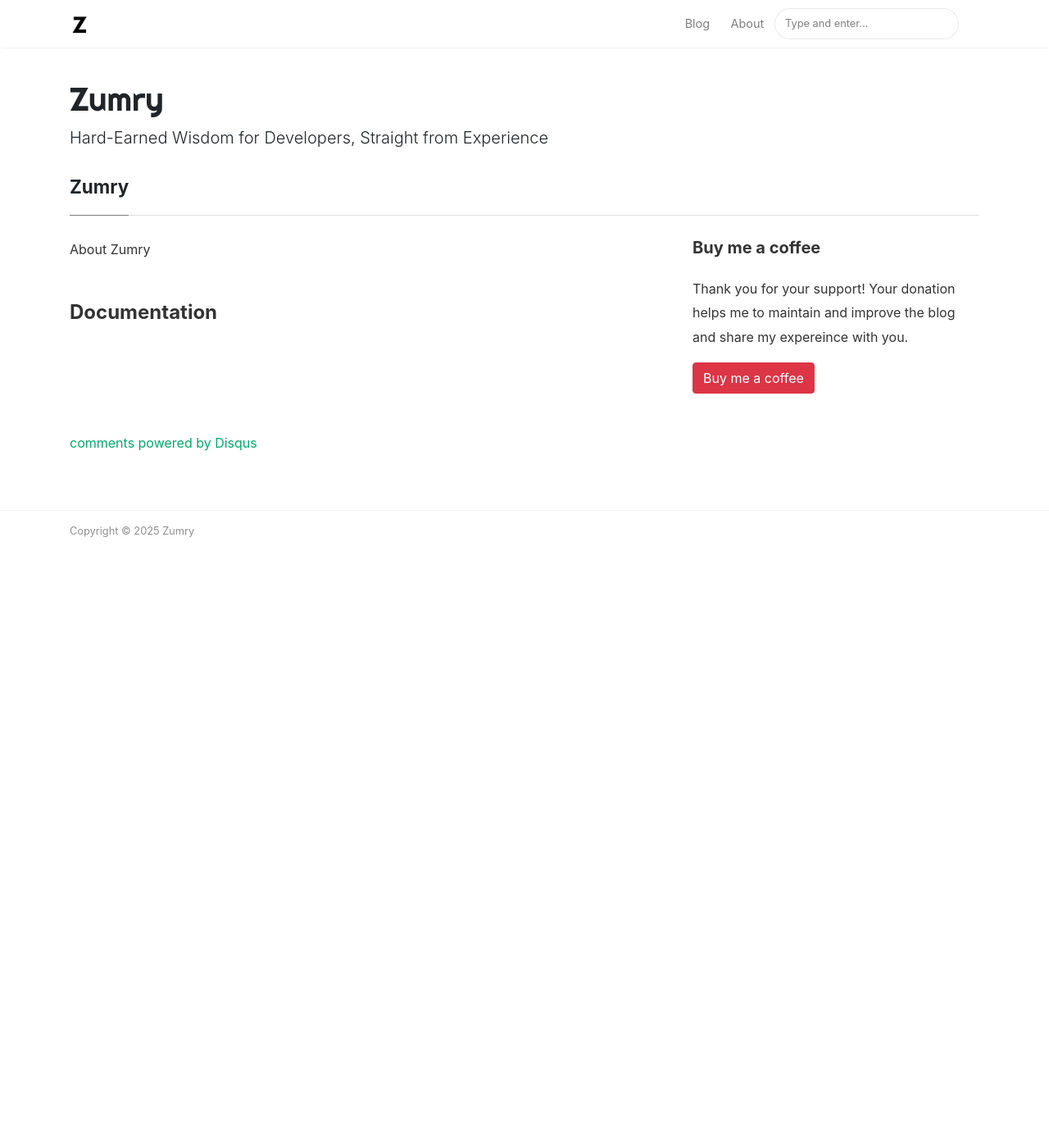
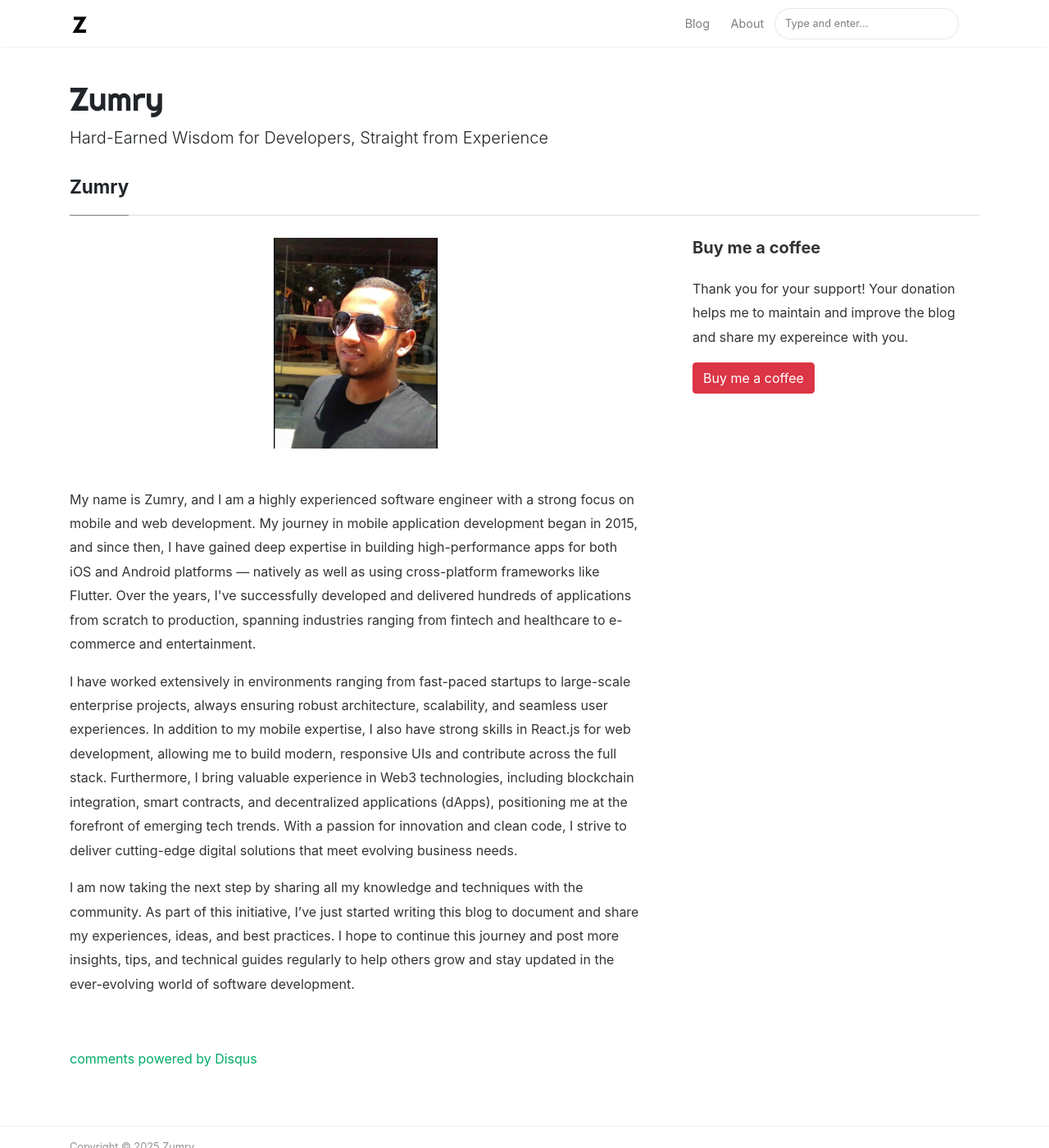
Before and after one commit to zumrywahid/zumrywahid.github.io, a Jekyll site: the page built from _pages/about.md, in a window 1280 px wide and 1400 px high. Shown: the whole window at 82% size. Built offline with Jekyll 4.4.1, drawn with Linux system fonts in a browser that asks for light colours; nearby versions of some CDN libraries; comment, search, counter and statistics services are not loaded.

Commit message:
feat: first blog posts and updated the about page as well

```diff
--- a/_pages/about.md
+++ b/_pages/about.md
@@ -8,12 +8,22 @@ comments: true
 <div class="row justify-content-between">
 <div class="col-md-8 pr-5">
 
-<p>About Zumry</p>
+<p align="center">
+  <img src="/assets/images/zumry.jpg" alt="Zumry Profile Photo" width="200"/>
+</p>
 
 <p class="mb-5"></p>
-<h4>Documentation</h4>
 
-<p></p>
+<p>
+My name is Zumry, and I am a highly experienced software engineer with a strong focus on mobile and web development. My journey in mobile application development began in 2015, and since then, I have gained deep expertise in building high-performance apps for both iOS and Android platforms — natively as well as using cross-platform frameworks like Flutter. Over the years, I've successfully developed and delivered hundreds of applications from scratch to production, spanning industries ranging from fintech and healthcare to e-commerce and entertainment.
+</p>
+<p>
+I have worked extensively in environments ranging from fast-paced startups to large-scale enterprise projects, always ensuring robust architecture, scalability, and seamless user experiences. In addition to my mobile expertise, I also have strong skills in React.js for web development, allowing me to build modern, responsive UIs and contribute across the full stack. Furthermore, I bring valuable experience in Web3 technologies, including blockchain integration, smart contracts, and decentralized applications (dApps), positioning me at the forefront of emerging tech trends. With a passion for innovation and clean code, I strive to deliver cutting-edge digital solutions that meet evolving business needs.
+</p>
+
+<p>
+I am now taking the next step by sharing all my knowledge and techniques with the community. As part of this initiative, I’ve just started writing this blog to document and share my experiences, ideas, and best practices. I hope to continue this journey and post more insights, tips, and technical guides regularly to help others grow and stay updated in the ever-evolving world of software development.
+</p>
 
 </div>
 
```
Also changed, not shown: _posts/2025-04-28-ios-coordinator-pattern.md (+152 -8 lines), README.md, assets/images/coordinator_pattern.gif (added), assets/images/coordinator_pattern_img1.jpg, assets/images/log.png, assets/images/zumry.jpg (added), 2 other files.
